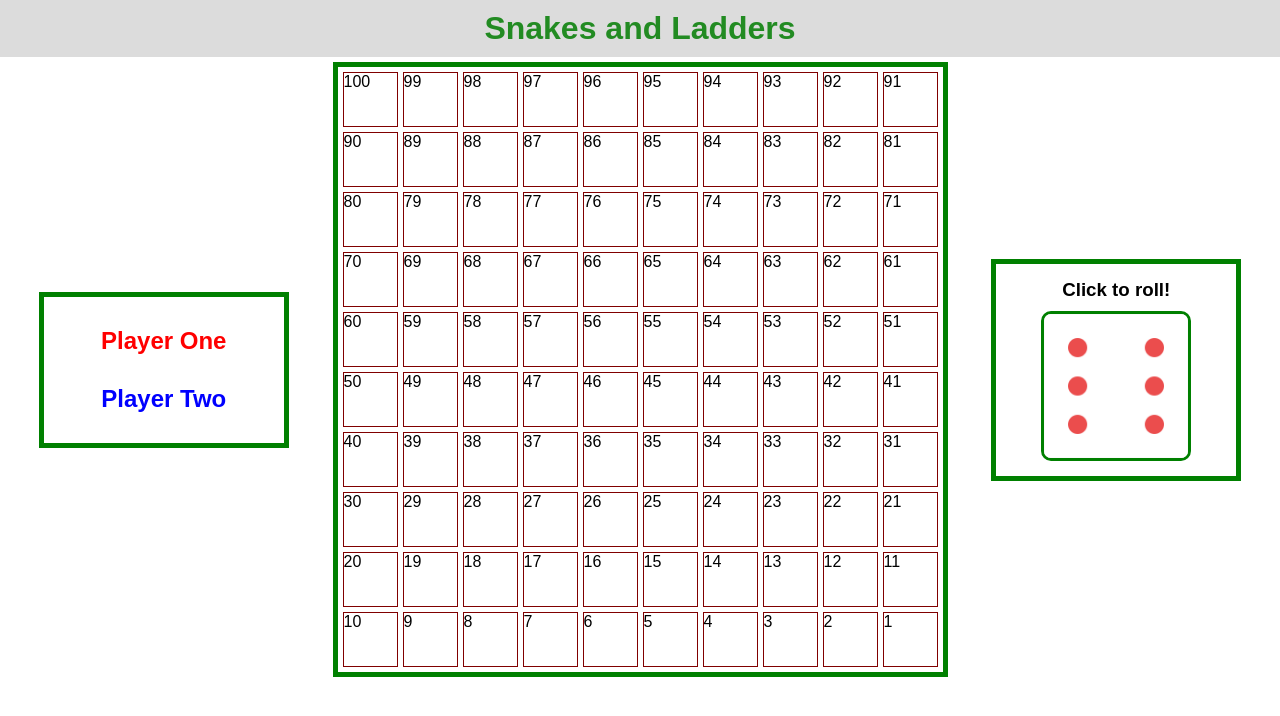
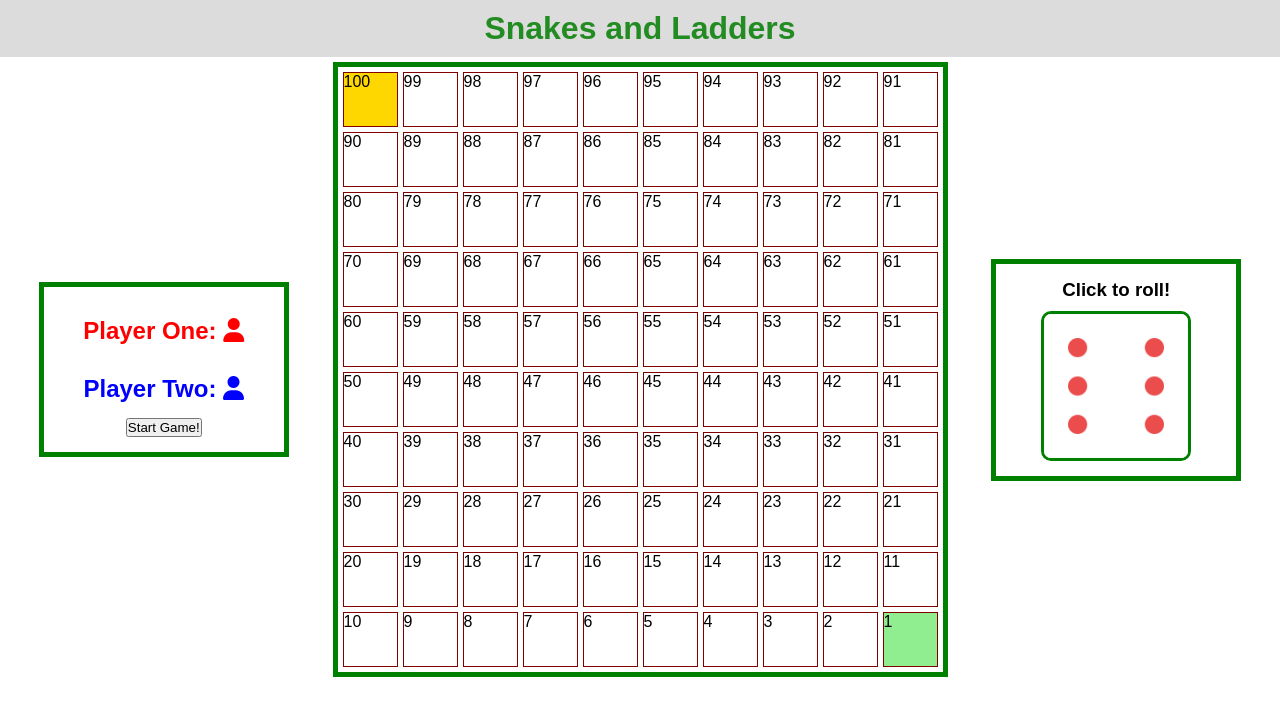
Before and after one commit to SPares393/javascript-game, a plain HTML site: page index.html in a window 1280 px wide. Both pictures are taken after a click on the picture 1116 px from the left and 385 px from the top of the page. Drawn offline with Linux system fonts and the light colour scheme.

Commit message:
start game function added

```diff
--- a/index.html
+++ b/index.html
@@ -6,6 +6,10 @@
     <meta name="viewport" content="width=device-width, initial-scale=1.0" />
     <title>Snakes and Ladders</title>
     <link rel="stylesheet" href="styles.css" />
+    <script
+      src="https://kit.fontawesome.com/99d895a3dc.js"
+      crossorigin="anonymous"
+    ></script>
   </head>
   <body>
     <header>
@@ -14,11 +18,12 @@
     <section class="main">
       <div class="game-players">
         <div class="player-1">
-          <h2>Player One</h2>
+          <h2>Player One: <i class="fas fa-user game-piece-1"></i></h2>
         </div>
         <div class="player-2">
-          <h2>Player Two</h2>
+          <h2>Player Two: <i class="fas fa-user game-piece-2"></i></h2>
         </div>
+        <button class="game-start">Start Game!</button>
       </div>
       <div class="game-board"></div>
       <div class="game-dice">
--- a/script.js
+++ b/script.js
@@ -1,5 +1,10 @@
 const gameBoard = document.querySelector(".game-board");
+const gameStart = document.querySelector(".game-start");
 const dice = document.querySelector(".dice");
+const gamePieceOne = `<i class="fas fa-user game-piece-1"></i>`;
+const gamePieceTwo = `<i class="fas fa-user game-piece-2"></i>`;
+
+let isPlaying = false;
 
 // CREATE GAME BOARD
 const makeGrid = function (rows, cols) {
@@ -9,10 +14,20 @@ const makeGrid = function (rows, cols) {
 };
 makeGrid(10, 10);
 
+// INITIATE GAME
+gameStart.addEventListener("click", function () {
+  isPlaying = true;
+  document.querySelector(
+    ".square-1"
+  ).innerHTML += `${gamePieceOne} ${gamePieceTwo}`;
+});
+
 // DICE ROLL FUNCTIONALITY
 dice.addEventListener("click", function () {
-  const diceRoll = Math.trunc(Math.random() * 6) + 1;
-  // DISPLAY DICE ROLL
-  // dice.innerHTML = `<img src="/images/dice-${dice}.png" alt="game_dice" class="dice" />`;
-  dice.src = `/images/dice-${diceRoll}.png`;
+  if (isPlaying === true) {
+    const diceRoll = Math.trunc(Math.random() * 6) + 1;
+    // DISPLAY DICE ROLL
+    // dice.innerHTML = `<img src="/images/dice-${dice}.png" alt="game_dice" class="dice" />`;
+    dice.src = `/images/dice-${diceRoll}.png`;
+  }
 });
--- a/styles.css
+++ b/styles.css
@@ -59,6 +59,22 @@ header {
   border: 1px solid maroon;
 }
 
+.game-piece-1 {
+  color: red;
+}
+
+.game-piece-2 {
+  color: blue;
+}
+
+.square-1 {
+  background-color: lightgreen;
+}
+
+.square-100 {
+  background-color: gold;
+}
+
 .game-dice {
   border: 5px solid green;
   width: 250px;
```
